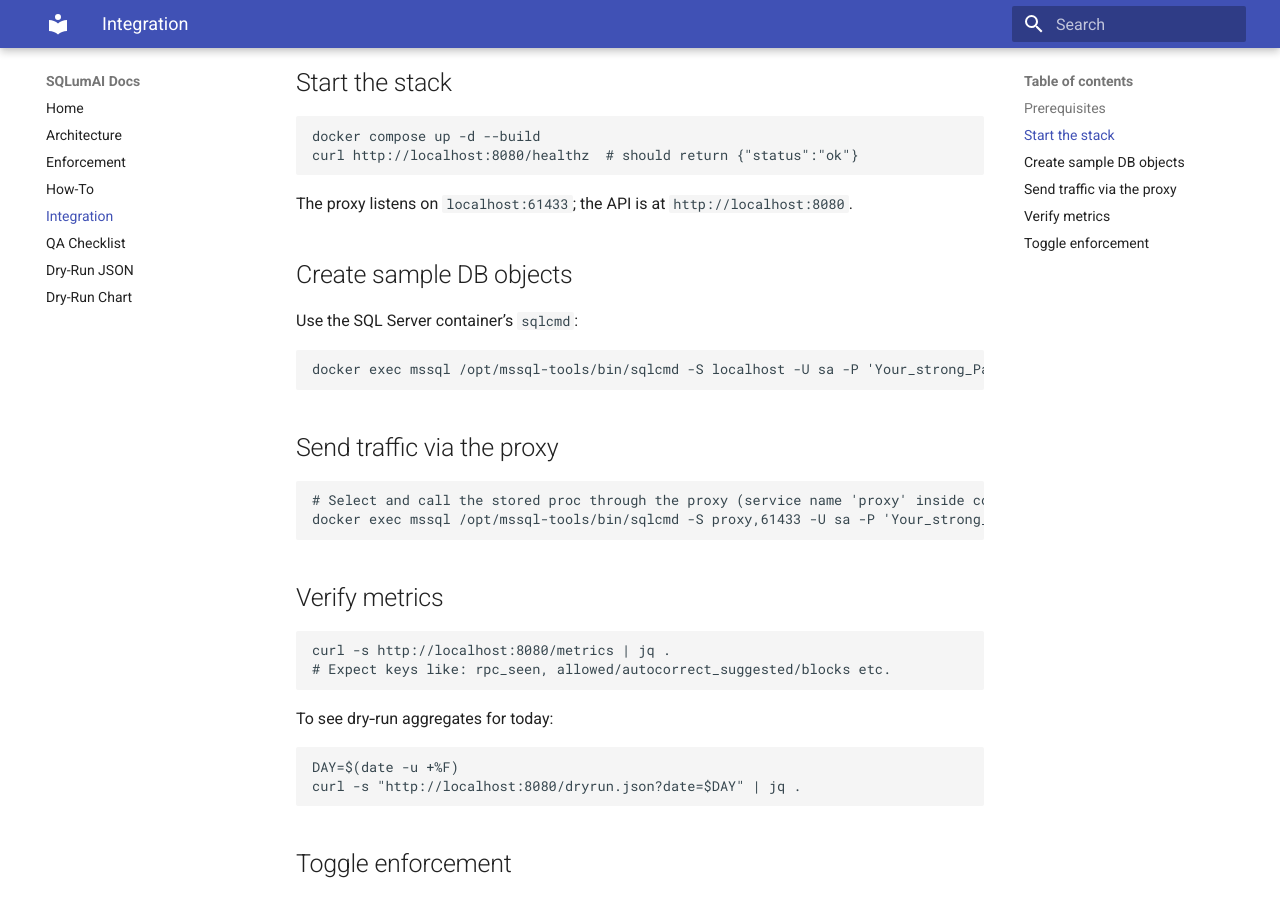
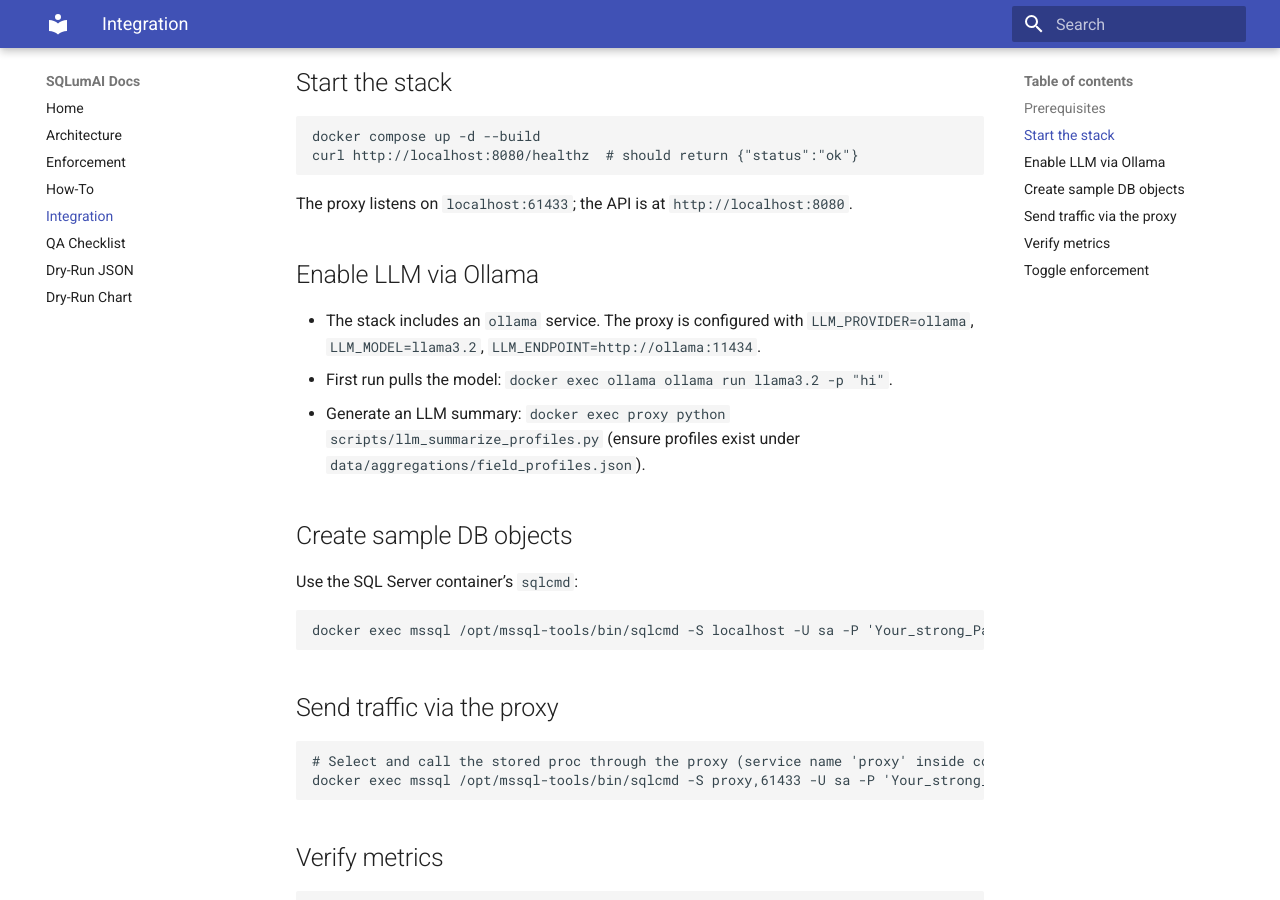
Before and after one commit to Caripson/SQLumAI, an MkDocs documentation site: the page built from docs/howto-integration.md, in a window 1280 px wide and 900 px high, scrolled down 330 px. Built offline with MkDocs 1.6.1 and Material for MkDocs 9.7.7, drawn with Linux system fonts in a browser that asks for light colours.

Commit message:
feat: add Ollama service + LLM provider support; CI pulls llama3.2 and runs LLM summary; docs: integration with Ollama

````diff
--- a/docs/howto-integration.md
+++ b/docs/howto-integration.md
@@ -13,6 +13,11 @@
 ```
 
 The proxy listens on `localhost:61433`; the API is at `http://localhost:8080`.
+
+## Enable LLM via Ollama
+- The stack includes an `ollama` service. The proxy is configured with `LLM_PROVIDER=ollama`, `LLM_MODEL=llama3.2`, `LLM_ENDPOINT=http://ollama:11434`.
+- First run pulls the model: `docker exec ollama ollama run llama3.2 -p "hi"`.
+- Generate an LLM summary: `docker exec proxy python scripts/llm_summarize_profiles.py` (ensure profiles exist under `data/aggregations/field_profiles.json`).
 
 ## Create sample DB objects
 Use the SQL Server container’s `sqlcmd`:
````
Also changed, not shown: compose.yml (+20 -0 lines), 2 other files.
